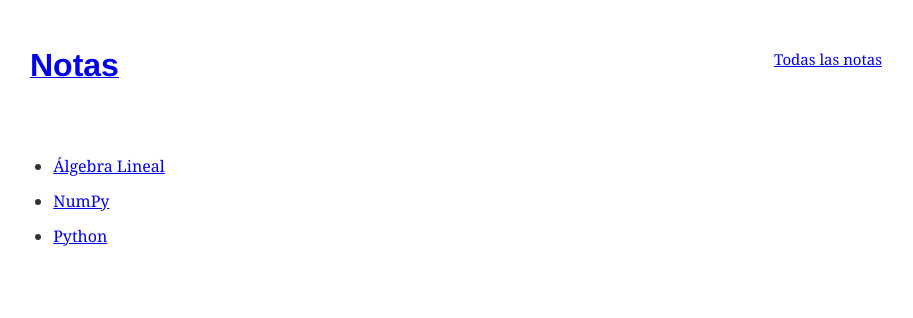
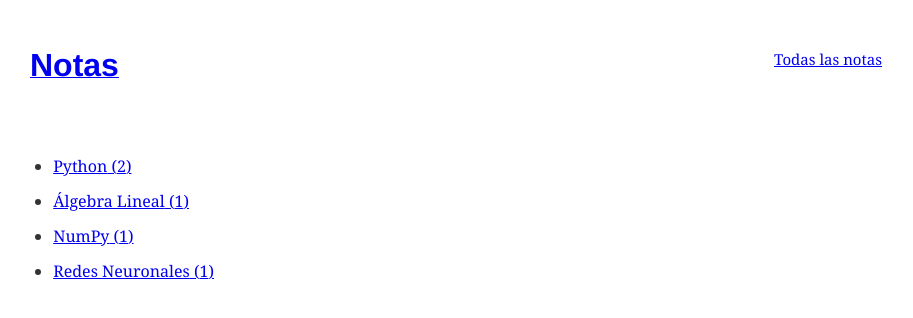
Before and after one commit to materialinflamable/notas, a Gatsby site: page / in a window 1280 px wide. Shown: the whole page, without its empty margins (176-1089 px from the left). Built offline with nearby package versions, Linux system fonts and the light colour scheme; Gatsby itself is replaced by a stand-in of ours; some packages are replaced by stand-ins of ours.

Commit message:
Tests sorting by count and alphabetically

````diff
--- a/src/components/category.js
+++ b/src/components/category.js
@@ -6,7 +6,8 @@
 const ExportCategories = ( props ) => (
     <li key={props.category.fieldValue}>
         <Link to={`/categories/${_.kebabCase(props.category.fieldValue)}`}>
-            {props.category.fieldValue}
+            {console.log(props)}
+            {props.category.fieldValue} ({props.category.totalCount})
         </Link>
     </li>
 )
--- a/src/pages/index.tsx
+++ b/src/pages/index.tsx
@@ -13,7 +13,26 @@
 }
 
 const compareByCount = (a: Cat, b: Cat) => {
-  return a.totalCount > b.totalCount
+  if (a.totalCount == b.totalCount) {
+    return 0
+  }
+  else if (a.totalCount < b.totalCount) {
+    return 1
+  }
+  else {
+    return -1
+  }
+}
+
+const compareByCountAndAlphabetically = (a: Cat, b: Cat) => {
+  console.log(a)
+  console.log(b)
+  if (a.totalCount != b.totalCount) {
+    return compareByCount(a, b)
+  }
+  else {
+    return compareAlphabetically(a, b)
+  }
 }
 
 const CategoriesPage = ({
@@ -24,7 +43,7 @@
   <Layout to_en_es="/categorias/">
       <ul>
         {
-            group.sort(compareAlphabetically).map(category => (
+            group.sort(compareByCountAndAlphabetically).map(category => (
                 <Category category={category}>
                 </Category>
             ))
@@ -39,6 +58,7 @@
     allMdx {
       group(field: frontmatter___categories) {
         fieldValue
+        totalCount
       }
     }
   }
--- /dev/null
+++ b/src/pages/notas/PyTorch/red_neuronal.mdx
@@ -0,0 +1,15 @@
+---
+title: Entrenando una red neuronal en PyTorch
+date: "2021-11-30"
+summary: "Cómo definir y entrenar una red neuronal en PyTorch"
+categories:
+    - Python
+    - Redes Neuronales
+show: true
+---
+
+# Redes Neuronales en PyTorch
+
+```python
+import torch as t
+```
````
